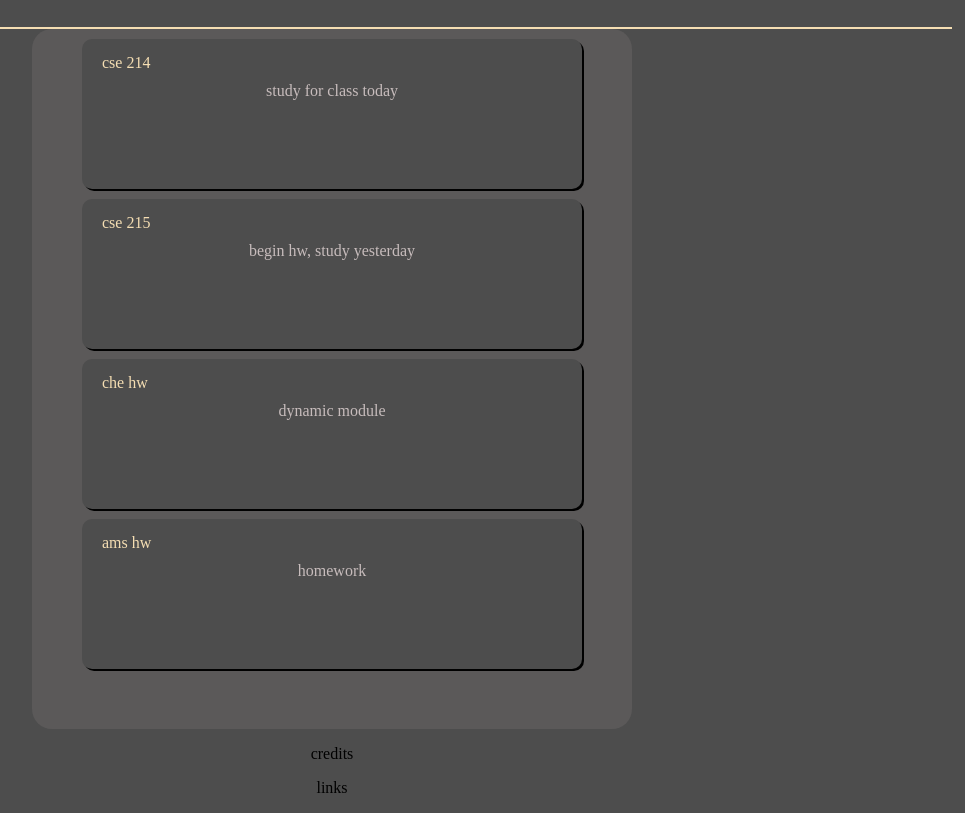
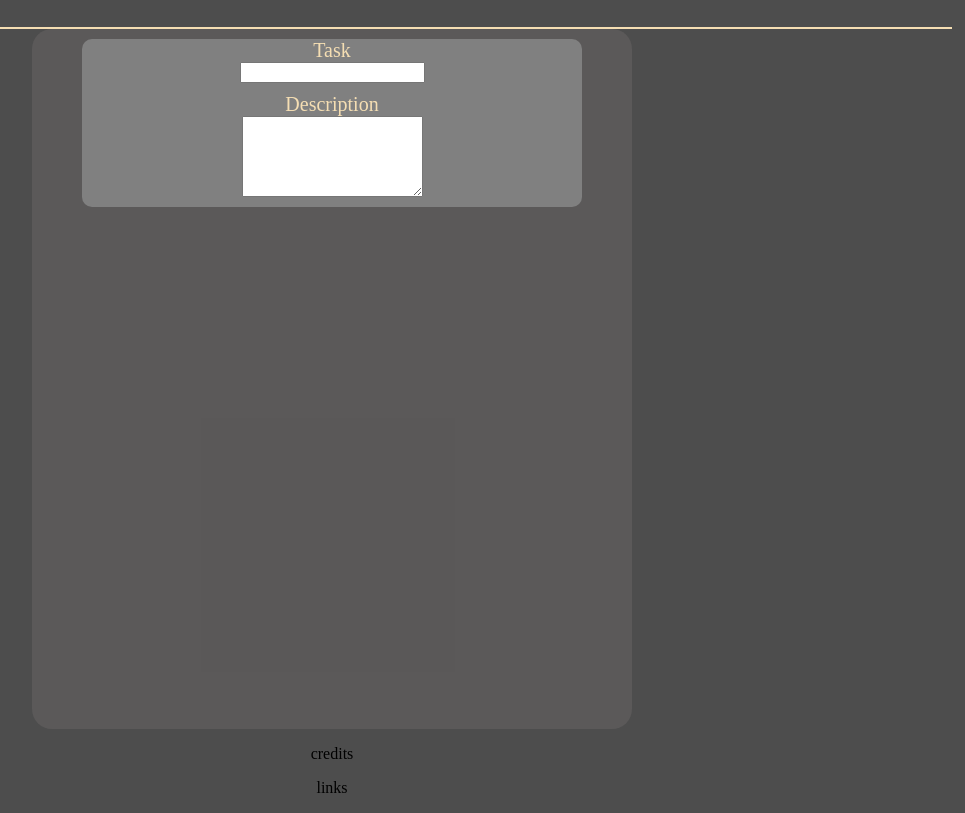
Before and after one commit to taztheprogrammer/TodoApp, a plain HTML site: page index.html in a window 1280 px wide. Shown: the part 91-904 px from the top of the page, without its empty margins (308-1273 px from the left). Drawn offline with Linux system fonts and the light colour scheme.

Commit message:
The task add popup will display in itemholder

```diff
--- a/index.html
+++ b/index.html
@@ -11,12 +11,21 @@
         <h1> To-Do </h1>
         <span id="add">+</span>
     </header>
-    <main id = itemHolder>
-        <!-- <div class="item">
-            <span class="task">CSE 214</span>
-            <span class="description">Short Description</span>
-        </div> -->
-
+    <main>
+        <div id="itemHolder">
+            <div class="buttonholder">
+                <!-- <button>check</button>
+                <button>x</button> -->
+                <form>
+                    <label>Task
+                        <input type='text'>
+                    </label>
+                    <label for="description">Description
+                        <textarea rows="5" cols="20"></textarea>
+                    </label>
+                </form>
+            </div>
+        </div>
     </main>
     <footer>
         <p>credits</p>
--- a/script.js
+++ b/script.js
@@ -56,4 +56,4 @@ function render() {
     }
 }
 
-render();
+// render();
--- a/style.css
+++ b/style.css
@@ -70,3 +70,25 @@ footer {
 .item .description {
     color: hsl(0, 9%, 76%);
 }
+
+form {
+    background-color: gray;
+    margin: 0;
+    width: 500px;
+    display: flex;
+    flex-direction: column;
+    align-items: center;
+    border-radius: 10px;
+}
+
+label {
+    color: wheat;
+    font-size: 20px;
+    text-align: center;
+}
+
+input, textarea {
+    display: block;
+    margin-bottom: 10px;
+
+}
```
